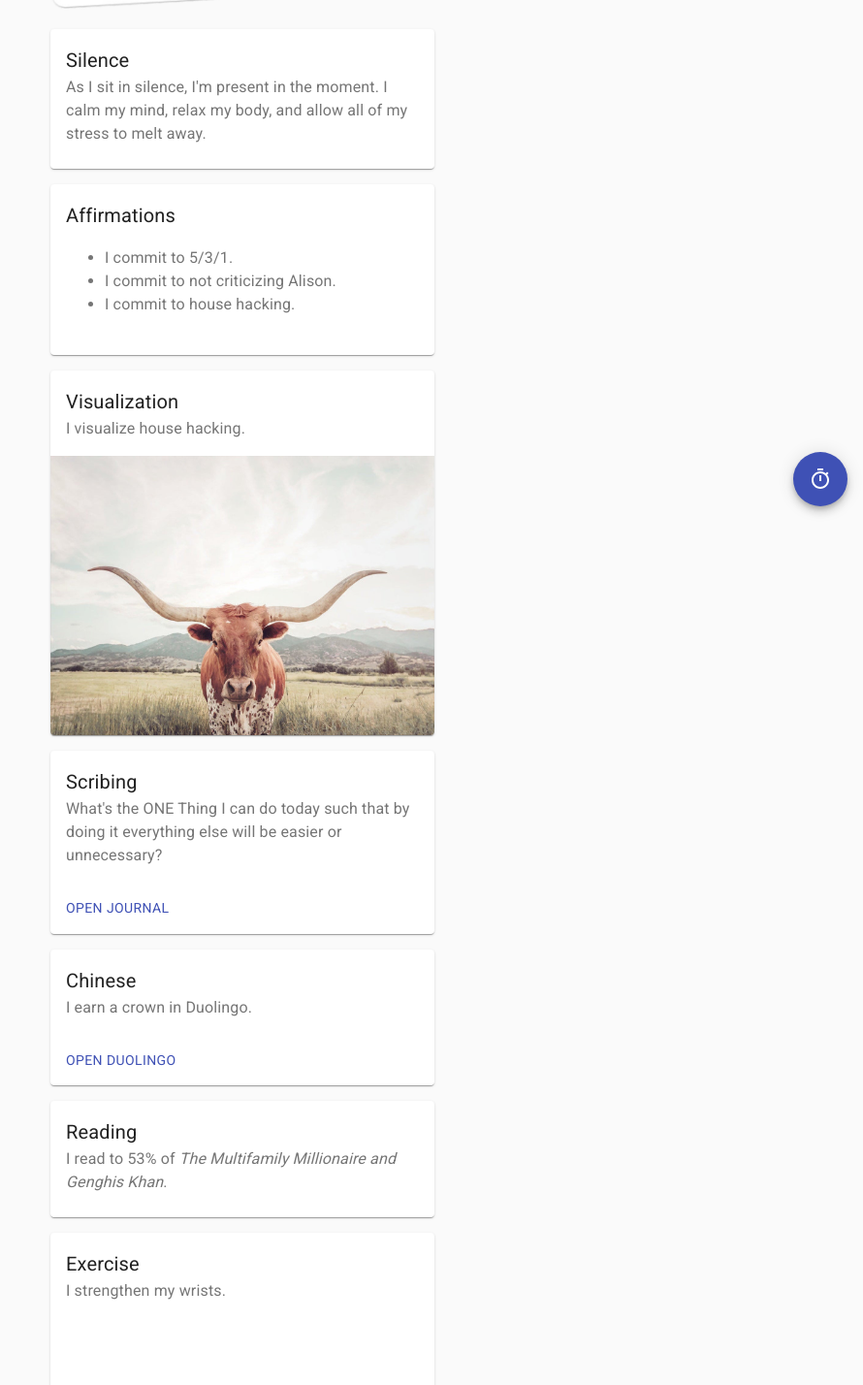
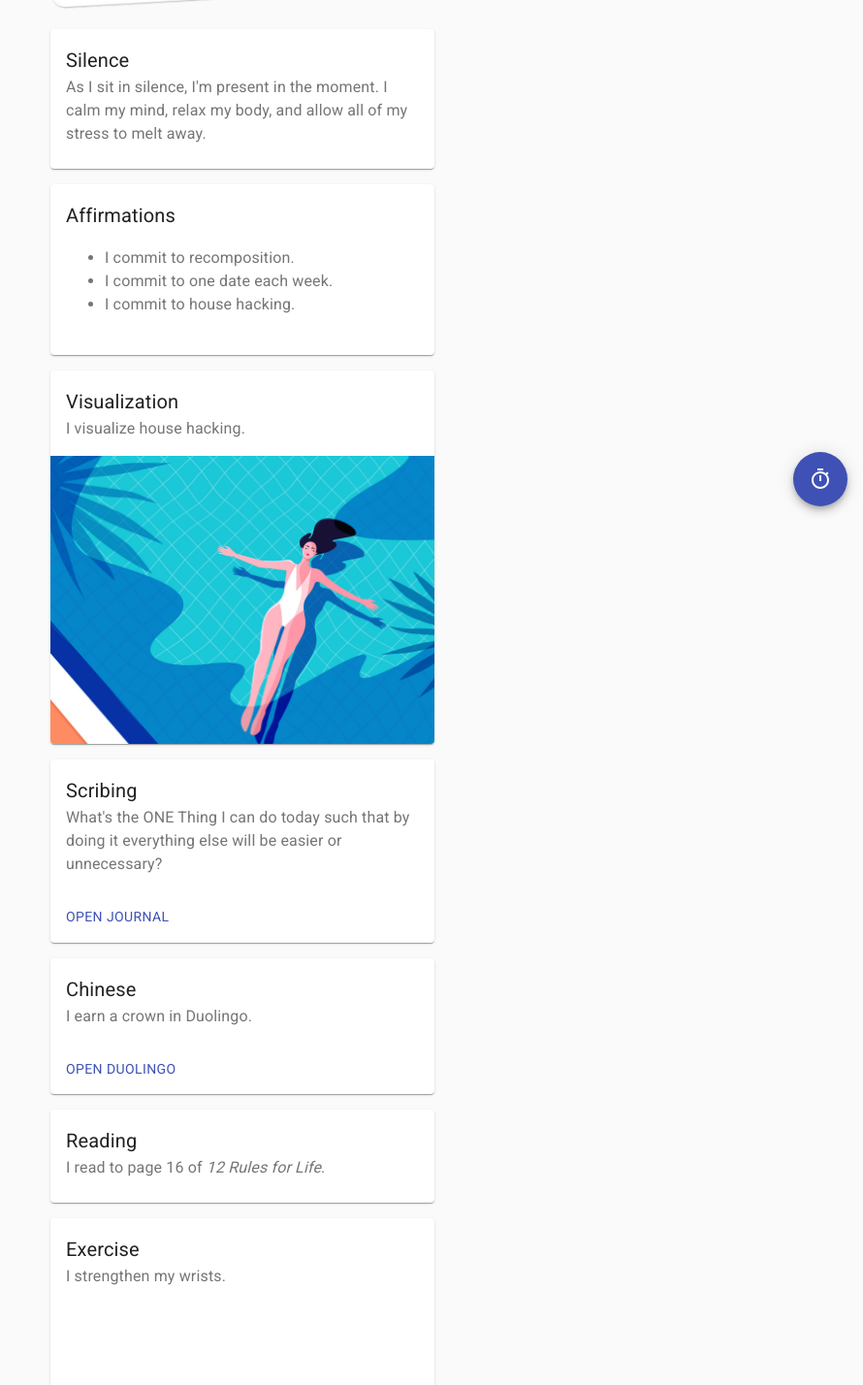
Before and after one commit to dlackey/miracle, a React (Create React App) app: page / in a window 1280 px wide. Shown: the part 262-1690 px from the top of the page at 97% size, without its empty margins (390-1280 px from the left). Built offline with nearby package versions, Linux system fonts and the light colour scheme; grey boxes are pictures that could not be loaded; what browser-beep would draw is missing.

Commit message:
Updated savers

```diff
--- a/src/components/Savers.js
+++ b/src/components/Savers.js
@@ -1,13 +1,13 @@
 import React from 'react';
 import { Saver, SaverAction, SaverImage, SaverVideo } from './Saver';
-import visualization from '../images/longhorn.jpg';
+import visualization from '../images/pool.jpg';
 import { calculatePage } from './utility';
 
-const AFFIRMATIONS = ['5/3/1', 'not criticizing Alison', 'house hacking'];
+const AFFIRMATIONS = ['recomposition', 'one date each week', 'house hacking'];
 const VISUALIZATION = 'I visualize house hacking.';
-const READING_TO_PAGE = 100;
-const READING_FROM_PAGE = 50;
-const READING_TITLE = 'The Multifamily Millionaire and Genghis Khan';
+const READING_TO_PAGE = 370;
+const READING_FROM_PAGE = 0;
+const READING_TITLE = '12 Rules for Life';
 
 function Silence() {
   return (
@@ -58,7 +58,7 @@ function Reading() {
   const page = calculatePage(READING_TO_PAGE, READING_FROM_PAGE);
   const text = (
     <React.Fragment>
-      I read to {page}% of <i>{READING_TITLE}</i>.
+      I read to page {page} of <i>{READING_TITLE}</i>.
     </React.Fragment>
   );
 
```
Also changed, not shown: src/images/pool.jpg (added).
